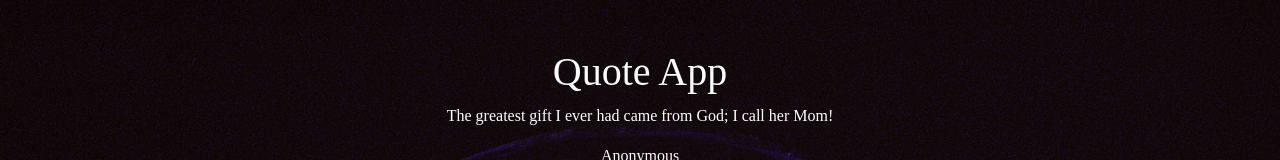
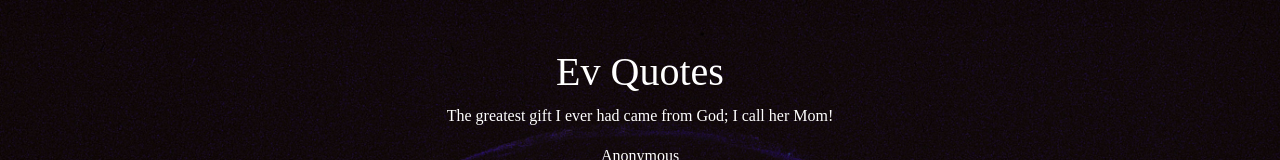
Before and after one commit to Eva-Wamuyu/Quotes, an Angular app: page / in a window 1280 px wide. Shown: the top 160 px of the page. Built offline with nearby package versions, Linux system fonts and the light colour scheme.

Commit message:
st: style hero page

```diff
--- a/src/app/developercomponents/form/form.component.ts
+++ b/src/app/developercomponents/form/form.component.ts
@@ -37,13 +37,7 @@ export class FormComponent implements OnInit {
       postedQuote.downvotes = 0;
       postedQuote.dateAdded = this.datePosted;
       this.postingQuote.emit(postedQuote);
-      this.alertSuccess = "d-block";
-
-
-
-
-
-
+      postedQuote = new Quoteclass("","","",new Date(),0,0);
 
 
 
@@ -51,10 +45,7 @@ export class FormComponent implements OnInit {
     // [(ngModel)]="postedQuote.quote"
   }
 
-  hideForm = () => {
 
-
-  }
 
   constructor() { }
 
--- a/src/app/developercomponents/heropage/heropage.component.ts
+++ b/src/app/developercomponents/heropage/heropage.component.ts
@@ -7,7 +7,7 @@ import { Component, OnInit } from '@angular/core';
 })
 export class HeropageComponent implements OnInit {
 
-  title: string = "Quote App";
+  title: string = "Ev Quotes";
   mainQuote: string = `The greatest gift I ever had came from God; I call her Mom!
   `;
 
--- a/src/app/developercomponents/quotelist/quotelist.component.html
+++ b/src/app/developercomponents/quotelist/quotelist.component.html
@@ -6,7 +6,7 @@
   <h2 class="mt-5">{{title}}</h2>
   <div class="row m-auto">
     <div   class="col-sm-12 col-md-5 m-2 quote p-5" *ngFor="let quote of allQuotes; let i = index;">
-      <div *ngIf='popularQuote  ; then higlighted else noHighlight'>
+      <div *ngIf='popularQuote; then higlighted else noHighlight'>
 
       </div>
       <ng-template #noHighlight >
```
